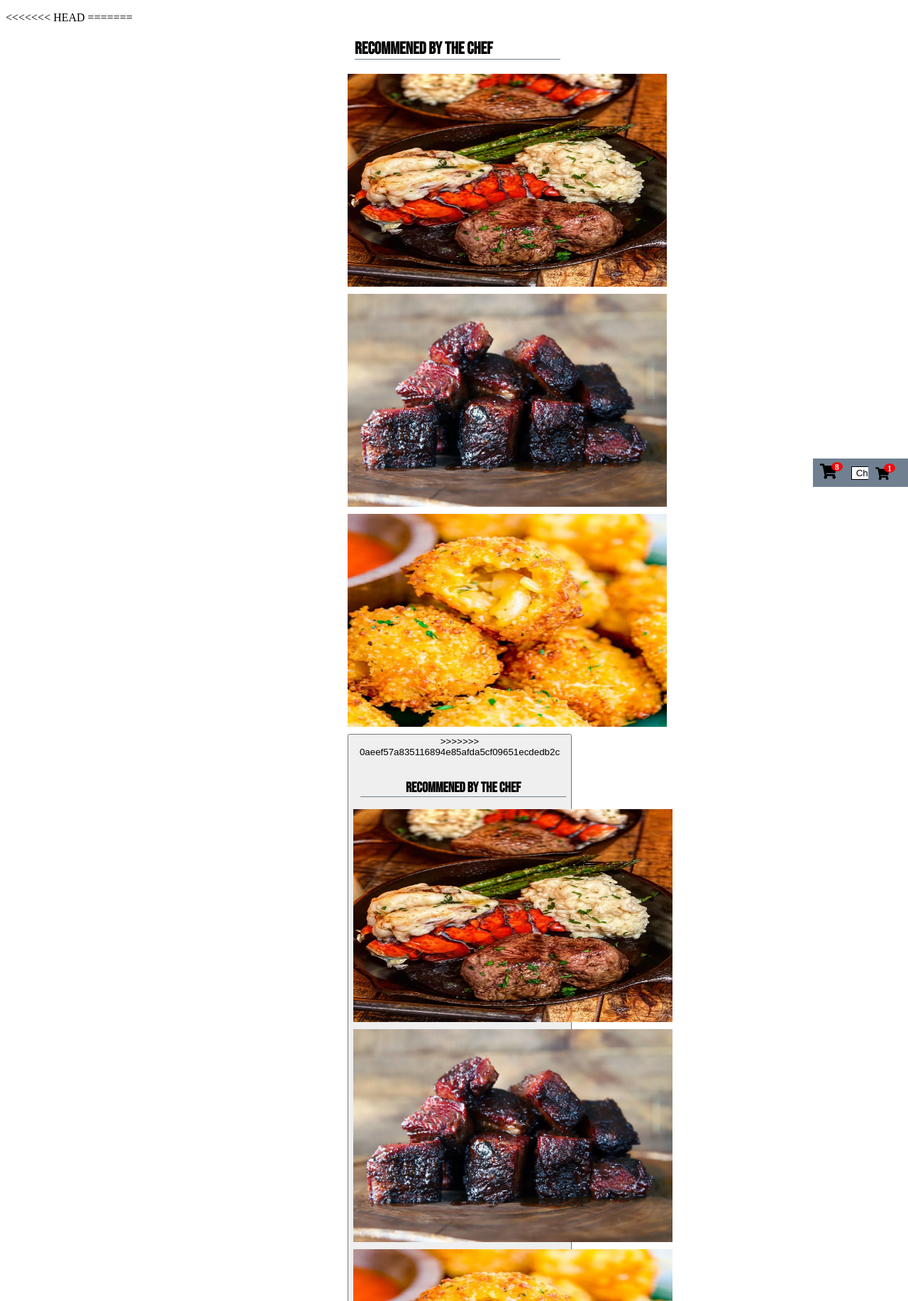
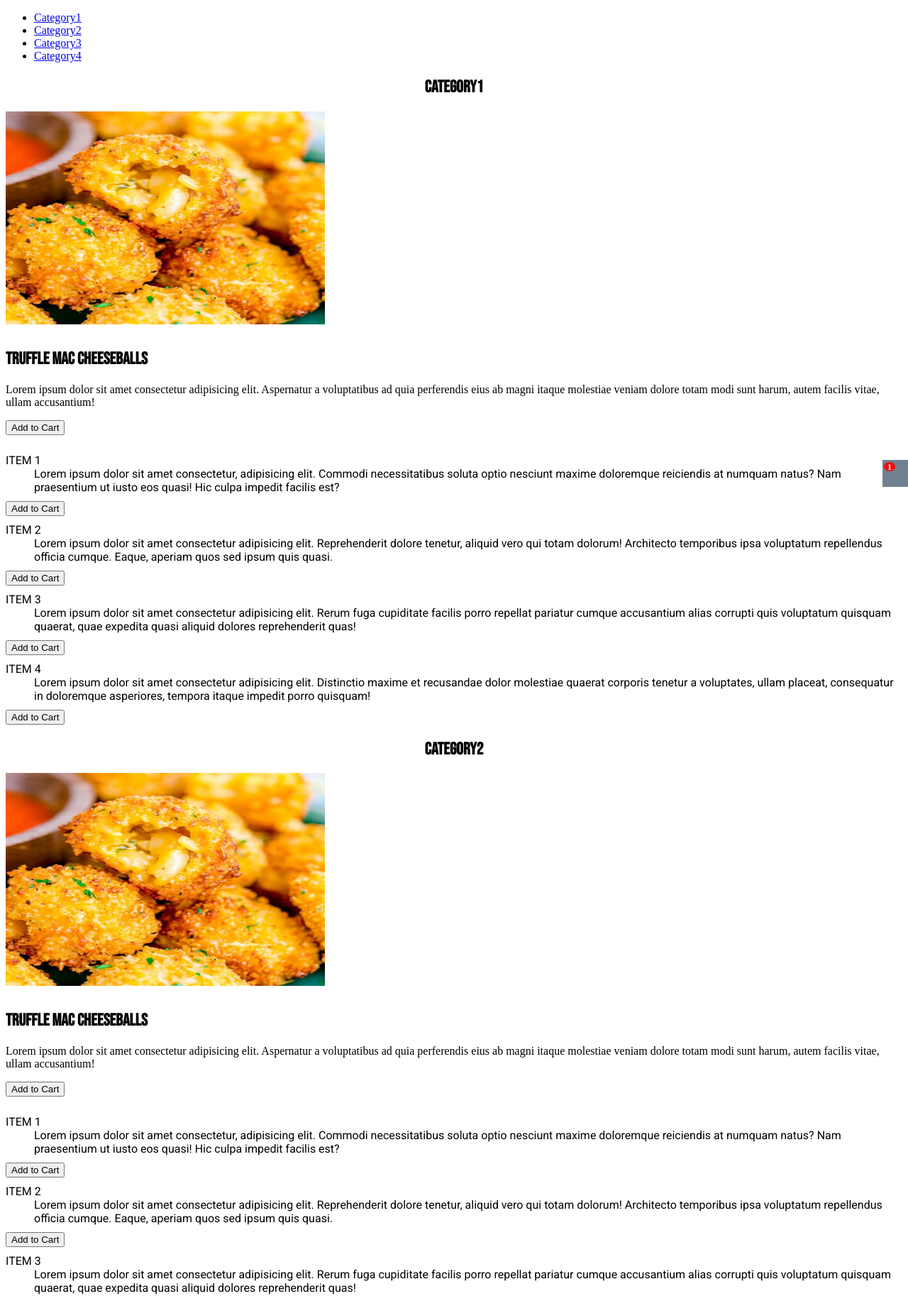
Before and after one commit to Dreiii18/Restaurant, a PHP site: page /frontend/html/order.html in a window 1280 px wide. Shown: the part 114-1947 px from the top of the page at 71% size. Run offline with PHP 8.4, Linux system fonts and the light colour scheme; some libraries are stand-ins or nearby versions.

Commit message:
setup layout

```diff
--- a/frontend/css/order.css
+++ b/frontend/css/order.css
@@ -141,7 +141,7 @@ footer p{
 
 #gridLayout {
     display: grid;
-    grid-template-columns: 10% 90%;
+    grid-template-columns: repeat(4, 1fr);
 }
 
 #gridLayout > div {
@@ -149,13 +149,13 @@ footer p{
 }
 
 .item1 {
-    grid-column: 1 / 3;
+    /* grid-column: 1 / 3; */
     padding-bottom: 15px;
     padding-top: 15px;
 }
 
 .item2 {
-    grid-column: 1 / 3;
+    /* grid-column: 1 / 3; */
 }
 
 #filterFlexContainer{
@@ -176,12 +176,32 @@ footer p{
 
 .item3 {
     padding-top: 15px;
-    grid-column: 1 / 3;
+    /* grid-column: 1 / 3; */
     border-top: 1px solid slategrey;
     border-right: 1px solid slategrey;
 }
 
-.item4 {
+#cart {
     background-color: black;
     display: none;
 }
+
+.text-align-center {
+    text-align: center;
+}
+
+dt {
+    padding-top: 10px;
+}
+
+dd {
+    padding-bottom: 10px;
+}
+
+#restaurant_background {
+    /* background-image: url("./frontend/images/restaurantbg.jpg"); */
+    background-image: url("../images/restaurantbg.jpg");
+    background-size: cover;
+    min-height: 100vh;
+    background-position: center;
+}
--- a/frontend/html/order.html
+++ b/frontend/html/order.html
@@ -14,7 +14,6 @@
     </head>
 
     <body>
-
         <nav class="navbar navbar-expand-lg navbar-light bg-light">
             <a class="navbar-brand" href="#">Navbar</a>
             <button class="navbar-toggler" type="button" data-toggle="collapse" data-target="#navbarNav" aria-controls="navbarNav" aria-expanded="false" aria-label="Toggle navigation">
@@ -38,16 +37,156 @@
             </div>
         </nav>
 
+        <div class="cart-checkout">
+            <i class="fa badge" value=1></i>
+            <!-- <button id="checkout" onclick="cart.html">Checkout</button> -->
+        </div>
+
+        <div class="row">
+            <div class="col-8">
+                <div class="row">
+                    <ul class="nav justify-content-center">
+                        <li class="nav-item">
+                          <a class="nav-link" href="#category1">Category1</a>
+                        </li>
+                        <li class="nav-item">
+                          <a class="nav-link" href="#category2">Category2</a>
+                        </li>
+                        <li class="nav-item">
+                          <a class="nav-link" href="#category3">Category3</a>
+                        </li>
+                        <li class="nav-item">
+                          <a class="nav-link" href="#category4">Category4</a>
+                        </li>
+                      </ul>
+                </div>
+                <div class="row" id="category1">
+                    <div class="col text-align-center">
+                        <h2>CATEGORY1</h2>
+                    </div>
+                </div>
+                <div class="row">
+                    <div class="col">
+                        <img src="frontend/images/truffleMacCheeseBalls.jpg" class="d-block w-100" alt="Lobster & Wagyu Steak">
+                        <h2>Truffle Mac CheeseBalls</h2>
+                        <p>Lorem ipsum dolor sit amet consectetur adipisicing elit. Aspernatur a voluptatibus ad quia perferendis eius ab magni itaque molestiae veniam dolore totam modi sunt harum, autem facilis vitae, ullam accusantium!</p>
+                        <input type="submit" value="Add to Cart">
+                    </div>
+                    <div class="col">
+                        <dl>
+                            <dt>ITEM 1</dt>
+                            <dd>Lorem ipsum dolor sit amet consectetur, adipisicing elit. Commodi necessitatibus soluta optio nesciunt maxime doloremque reiciendis at numquam natus? Nam praesentium ut iusto eos quasi! Hic culpa impedit facilis est?</dd>
+                            <input type="submit" value="Add to Cart">
+                            <dt>ITEM 2</dt>
+                            <dd>Lorem ipsum dolor sit amet consectetur adipisicing elit. Reprehenderit dolore tenetur, aliquid vero qui totam dolorum! Architecto temporibus ipsa voluptatum repellendus officia cumque. Eaque, aperiam quos sed ipsum quis quasi.</dd>
+                            <input type="submit" value="Add to Cart">
+                            <dt>ITEM 3</dt>
+                            <dd>Lorem ipsum dolor sit amet consectetur adipisicing elit. Rerum fuga cupiditate facilis porro repellat pariatur cumque accusantium alias corrupti quis voluptatum quisquam quaerat, quae expedita quasi aliquid dolores reprehenderit quas!</dd>
+                            <input type="submit" value="Add to Cart">
+                            <dt>ITEM 4</dt>
+                            <dd>Lorem ipsum dolor sit amet consectetur adipisicing elit. Distinctio maxime et recusandae dolor molestiae quaerat corporis tenetur a voluptates, ullam placeat, consequatur in doloremque asperiores, tempora itaque impedit porro quisquam!</dd>
+                            <input type="submit" value="Add to Cart">
+                        </dl>
+                    </div>
+                </div>
+                <div class="row" id="category2">
+                    <div class="row">
+                        <div class="col text-align-center">
+                            <h2>CATEGORY2</h2>
+                        </div>
+                    </div>
+                    <div class="col">
+                        <img src="frontend/images/truffleMacCheeseBalls.jpg" class="d-block w-100" alt="Lobster & Wagyu Steak">
+                        <h2>Truffle Mac CheeseBalls</h2>
+                        <p>Lorem ipsum dolor sit amet consectetur adipisicing elit. Aspernatur a voluptatibus ad quia perferendis eius ab magni itaque molestiae veniam dolore totam modi sunt harum, autem facilis vitae, ullam accusantium!</p>
+                        <input type="submit" value="Add to Cart">
+                    </div>
+                    <div class="col">
+                        <dl>
+                            <dt>ITEM 1</dt>
+                            <dd>Lorem ipsum dolor sit amet consectetur, adipisicing elit. Commodi necessitatibus soluta optio nesciunt maxime doloremque reiciendis at numquam natus? Nam praesentium ut iusto eos quasi! Hic culpa impedit facilis est?</dd>
+                            <input type="submit" value="Add to Cart">
+                            <dt>ITEM 2</dt>
+                            <dd>Lorem ipsum dolor sit amet consectetur adipisicing elit. Reprehenderit dolore tenetur, aliquid vero qui totam dolorum! Architecto temporibus ipsa voluptatum repellendus officia cumque. Eaque, aperiam quos sed ipsum quis quasi.</dd>
+                            <input type="submit" value="Add to Cart">
+                            <dt>ITEM 3</dt>
+                            <dd>Lorem ipsum dolor sit amet consectetur adipisicing elit. Rerum fuga cupiditate facilis porro repellat pariatur cumque accusantium alias corrupti quis voluptatum quisquam quaerat, quae expedita quasi aliquid dolores reprehenderit quas!</dd>
+                            <input type="submit" value="Add to Cart">
+                            <dt>ITEM 4</dt>
+                            <dd>Lorem ipsum dolor sit amet consectetur adipisicing elit. Distinctio maxime et recusandae dolor molestiae quaerat corporis tenetur a voluptates, ullam placeat, consequatur in doloremque asperiores, tempora itaque impedit porro quisquam!</dd>
+                            <input type="submit" value="Add to Cart">
+                        </dl>
+                    </div>
+                </div>
+                <div class="row" id="category3">
+                    <div class="row">
+                        <div class="col text-align-center">
+                            <h2>CATEGORY3</h2>
+                        </div>
+                    </div>
+                    <div class="col">
+                        <img src="frontend/images/truffleMacCheeseBalls.jpg" class="d-block w-100" alt="Lobster & Wagyu Steak">
+                        <h2>Truffle Mac CheeseBalls</h2>
+                        <p>Lorem ipsum dolor sit amet consectetur adipisicing elit. Aspernatur a voluptatibus ad quia perferendis eius ab magni itaque molestiae veniam dolore totam modi sunt harum, autem facilis vitae, ullam accusantium!</p>
+                        <input type="submit" value="Add to Cart">
+                    </div>
+                    <div class="col">
+                        <dl>
+                            <dt>ITEM 1</dt>
+                            <dd>Lorem ipsum dolor sit amet consectetur, adipisicing elit. Commodi necessitatibus soluta optio nesciunt maxime doloremque reiciendis at numquam natus? Nam praesentium ut iusto eos quasi! Hic culpa impedit facilis est?</dd>
+                            <input type="submit" value="Add to Cart">
+                            <dt>ITEM 2</dt>
+                            <dd>Lorem ipsum dolor sit amet consectetur adipisicing elit. Reprehenderit dolore tenetur, aliquid vero qui totam dolorum! Architecto temporibus ipsa voluptatum repellendus officia cumque. Eaque, aperiam quos sed ipsum quis quasi.</dd>
+                            <input type="submit" value="Add to Cart">
+                            <dt>ITEM 3</dt>
+                            <dd>Lorem ipsum dolor sit amet consectetur adipisicing elit. Rerum fuga cupiditate facilis porro repellat pariatur cumque accusantium alias corrupti quis voluptatum quisquam quaerat, quae expedita quasi aliquid dolores reprehenderit quas!</dd>
+                            <input type="submit" value="Add to Cart">
+                            <dt>ITEM 4</dt>
+                            <dd>Lorem ipsum dolor sit amet consectetur adipisicing elit. Distinctio maxime et recusandae dolor molestiae quaerat corporis tenetur a voluptates, ullam placeat, consequatur in doloremque asperiores, tempora itaque impedit porro quisquam!</dd>
+                            <input type="submit" value="Add to Cart">
+                        </dl>
+                    </div>
+                </div>
+                <div class="row" id="category4">
+                    <div class="row">
+                        <div class="col text-align-center">
+                            <h2>CATEGORY4</h2>
+                        </div>
+                    </div>
+                    <div class="col">
+                        <img src="frontend/images/truffleMacCheeseBalls.jpg" class="d-block w-100" alt="Lobster & Wagyu Steak">
+                        <h2>Truffle Mac CheeseBalls</h2>
+                        <p>Lorem ipsum dolor sit amet consectetur adipisicing elit. Aspernatur a voluptatibus ad quia perferendis eius ab magni itaque molestiae veniam dolore totam modi sunt harum, autem facilis vitae, ullam accusantium!</p>
+                        <input type="submit" value="Add to Cart">
+                    </div>
+                    <div class="col">
+                        <dl>
+                            <dt>ITEM 1</dt>
+                            <dd>Lorem ipsum dolor sit amet consectetur, adipisicing elit. Commodi necessitatibus soluta optio nesciunt maxime doloremque reiciendis at numquam natus? Nam praesentium ut iusto eos quasi! Hic culpa impedit facilis est?</dd>
+                            <input type="submit" value="Add to Cart">
+                            <dt>ITEM 2</dt>
+                            <dd>Lorem ipsum dolor sit amet consectetur adipisicing elit. Reprehenderit dolore tenetur, aliquid vero qui totam dolorum! Architecto temporibus ipsa voluptatum repellendus officia cumque. Eaque, aperiam quos sed ipsum quis quasi.</dd>
+                            <input type="submit" value="Add to Cart">
+                            <dt>ITEM 3</dt>
+                            <dd>Lorem ipsum dolor sit amet consectetur adipisicing elit. Rerum fuga cupiditate facilis porro repellat pariatur cumque accusantium alias corrupti quis voluptatum quisquam quaerat, quae expedita quasi aliquid dolores reprehenderit quas!</dd>
+                            <input type="submit" value="Add to Cart">
+                            <dt>ITEM 4</dt>
+                            <dd>Lorem ipsum dolor sit amet consectetur adipisicing elit. Distinctio maxime et recusandae dolor molestiae quaerat corporis tenetur a voluptates, ullam placeat, consequatur in doloremque asperiores, tempora itaque impedit porro quisquam!</dd>
+                            <input type="submit" value="Add to Cart">
+                        </dl>
+                    </div>
+                </div>
+            </div>
+            <div class="col-4" id="restaurant_background">
+                <div class="col-4" id="cart">
+                </div>
+            </div>
+        </div>
+
         <main>
-<<<<<<< HEAD
-=======
-          <aside class="col-1 bg-light p-3">
-          <div class="cart-checkout">
-            <i class="fa badge fa-lg" value=8>&#xf07a;</i>
-            <button id="checkout" onclick="cart.html">Checkout</button>
-          </div>
-          </aside>
-          <div id ="recommended">
+            <!-- <aside class="col-1 bg-light p-3"> -->
+            <!-- </aside> -->
+            <!-- <div id ="recommended">
                 <h2 class="carouselTitle">Recommened By the Chef</h2>
                 <div id="carouselExampleInterval3" class="carousel slide" data-bs-ride="carousel">
                 <div class="carousel-inner">
@@ -61,17 +200,10 @@
                     <img src="frontend/images/truffleMacCheeseBalls.jpg" class="d-block w-100" alt="Truffle Mac & Cheese Balls">
                     </div>
                 </div>
-              <button class="carousel-control-prev" type="button" data-bs-target="#carouselExampleInterval3" data-bs-slide="prev">
+                <button class="carousel-control-prev" type="button" data-bs-target="#carouselExampleInterval3" data-bs-slide="prev"></button>
                 </section>
->>>>>>> 0aeef57a835116894e85afda5cf09651ecdedb2c
-
-          <aside>
-            <div class="cart-checkout">
-              <i class="fa badge fa-lg" value=1>&#xf07a;</i>
-            </div>
-          </aside>
-
-          <div id="gridLayout">
+            </div> -->
+          <!-- <div id="gridLayout">
 
             <div class="item1">
                 <div id ="recommended">
@@ -116,10 +248,12 @@
                     <div id="starters">
                         <h2>Starters</h2>
                         <dl>
-                    <dt>Jalapeno Poppers</dt><img src="./frontend/images/jalapenoPoppers.jpg" width="100" height="75">
+                            <dt>Jalapeno Poppers</dt>
+                            <img src="./frontend/images/jalapenoPoppers.jpg" width="100" height="75">
                             <dd>Jalapeños stuffed with lobster and cream cheese, wrapped in bacon, with a chipotle aioli. $61.99</dd>
                             <button class="add-to-cart">Add to Cart</button>
-                    <dt>Truffle Mac and Cheese Balls</dt><img src="./frontend/images/truffleMacCheeseBalls.jpg" width="100" height="75">
+                            <dt>Truffle Mac and Cheese Balls</dt>
+                            <img src="./frontend/images/truffleMacCheeseBalls.jpg" width="100" height="75">
                             <dd>Deep-fried mac and cheese with a rich truffle béchamel sauce. $25.99</dd>
                             <button class="add-to-cart">Add to Cart</button>
                             <dt>Foie Gras Cornbread Muffins</dt>
@@ -131,7 +265,8 @@
                     <div id="entrees">
                         <h2>Entrees</h2>
                         <dl>
-                    <dt>BBQ Bone In Tomahawk Steak</dt><img src="./frontend/images/tomahawkSteak.jpg" width="100" height="75">
+                            <dt>BBQ Bone In Tomahawk Steak</dt>
+                            <img src="./frontend/images/tomahawkSteak.jpg" width="100" height="75">
                             <dd>A massive tomahawk steak, chargrilled with a house-made rub, paired with smoked garlic butter. $359.99</dd>
                             <button class="add-to-cart">Add to Cart</button>
                             <dt>Dry-Aged Porkchop</dt>
@@ -201,13 +336,10 @@
                     </div>
                 </div>
             </div>
-          </div>
-
-          <!-- For popout, not part of grid since hidden will allow covering of the menu -->
             <div class="item4">
 
             </div>
-
+          </div> -->
         </main>
     </body>
 
--- a/frontend/js/order.js
+++ b/frontend/js/order.js
@@ -42,4 +42,8 @@ $(document).ready(function () {
         // Display the total items in the cart side panel
         $("#cartTotalItems").text("Total items in cart: " + totalItems);
     });
+
+    $(".badge").on("click", function() {
+        $("#cart").toggle();
+    })
 });
```
Also changed, not shown: 1 other file. Lines whose indentation alone changed are shown as unchanged.
